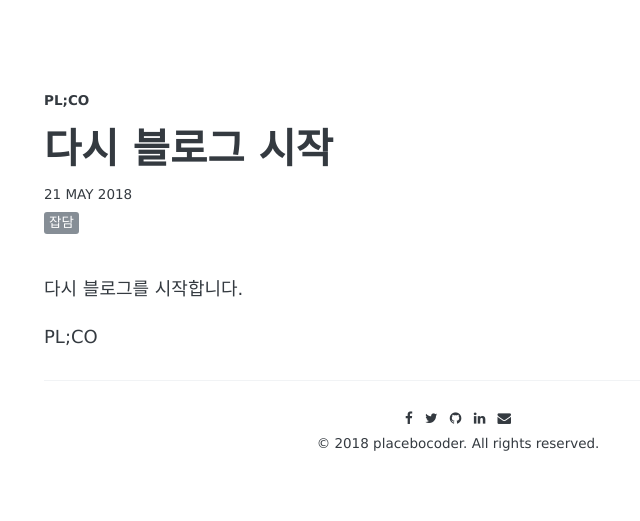
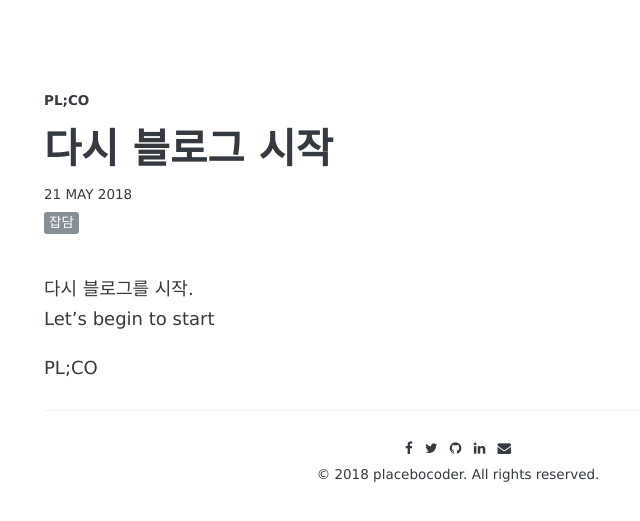
Before and after one commit to placebocoder/placebocoder.github.io, a Jekyll site: the page built from _posts/2018-05-21-reopen-blog.md, in a window 1280 px wide. Shown: the top 521 px of the page, without its empty margins (182-822 px from the left). Built offline with Jekyll 4.4.1, drawn with Linux system fonts in a browser that asks for light colours; some web fonts are replaced.

```diff
--- a/_posts/2018-05-21-reopen-blog.md
+++ b/_posts/2018-05-21-reopen-blog.md
@@ -1,13 +1,14 @@
 ---
 layout: post
 title: "다시 블로그 시작"
-description: "플코라는 이름으로 다시 블로그를 시작합니다."
+description: "플코, PL;CO 라는 이름으로 다시 블로그를 시작."
 date: 2018-05-21
 tags: [잡담]
 comments: false
 share: false
 ---
 
-다시 블로그를 시작합니다.
+다시 블로그를 시작.
+Let's begin to start
 
 PL;CO
```
Also changed, not shown: about.md (+1 -1 lines).
